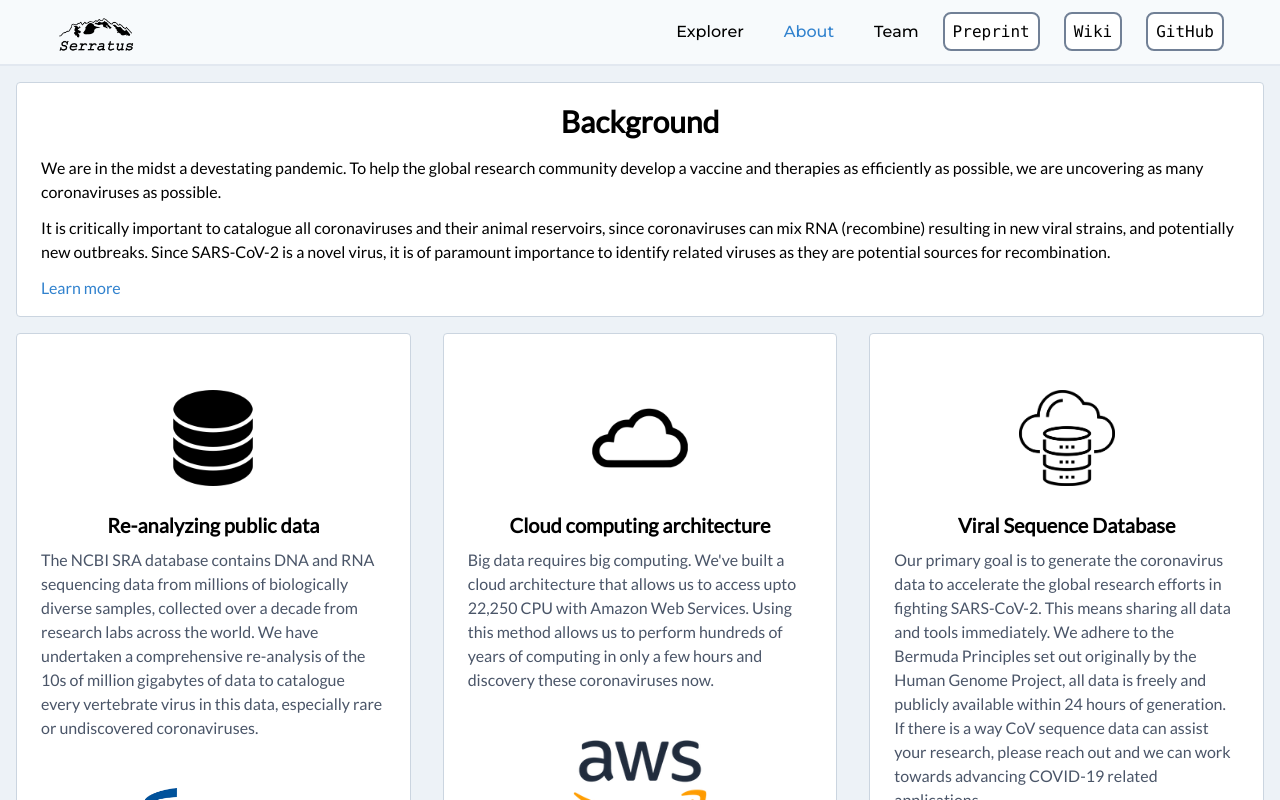
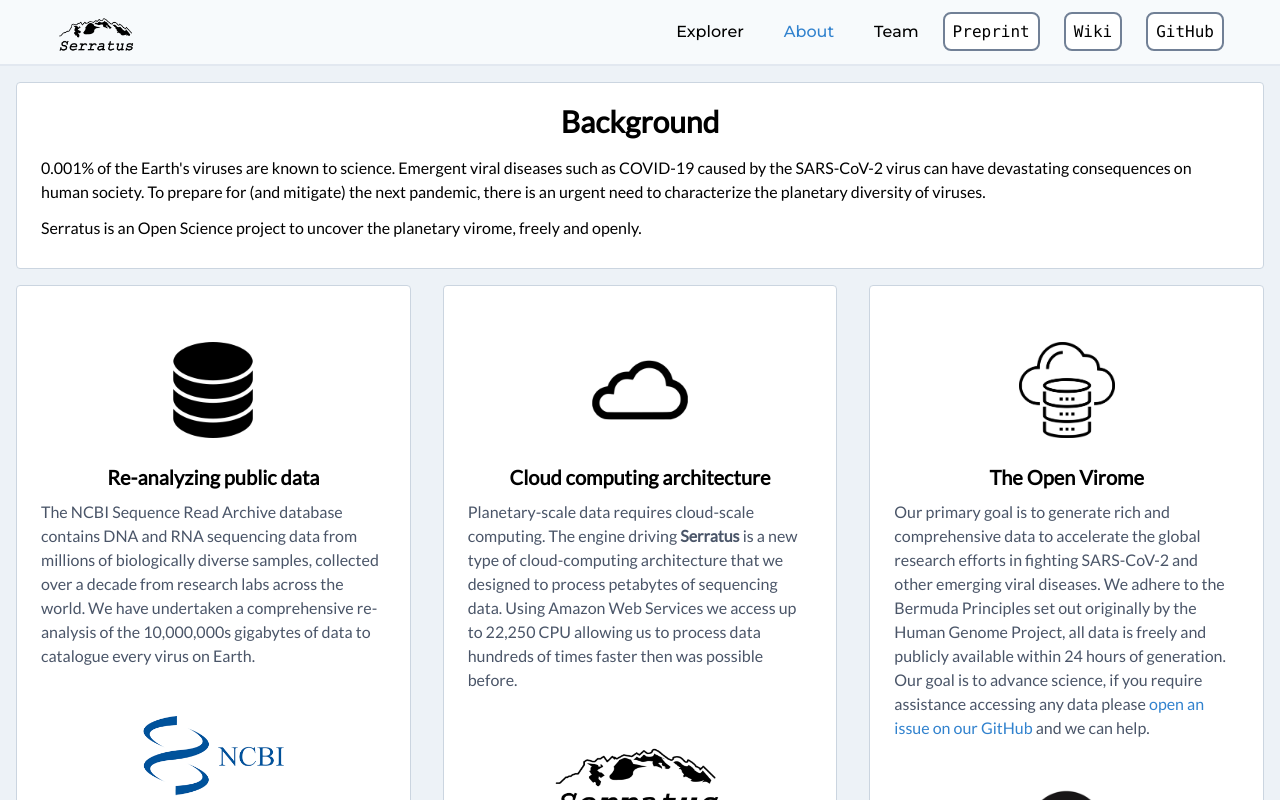
Before and after one commit to serratus-bio/serratus.io, a React (Create React App) app: page /about in a window 1280 px wide. Shown: the top 800 px of the page. Built offline with nearby package versions, Linux system fonts and the light colour scheme; no server answers.

Commit message:
update About page

```diff
--- a/src/components/AboutCard.jsx
+++ /dev/null
@@ -1,27 +0,0 @@
-import React from 'react'
-import {
-    classesBoxBorder,
-    ExternalLink
-} from '../common/Helpers';
-
-// assumes 3 instances
-
-const AboutCard = (props) => {
-    return (
-        <div className={`m-4 sm:py-10 lg:w-1/3 ${classesBoxBorder}`}>
-            <img className="h-24 w-24 mt-4 m-auto" src={props.imgTop} alt={props.imgTopAlt} />
-            <div className="m-6">
-                <div className="font-bold text-xl mb-2 text-center">{props.title}</div>
-                <p className="text-gray-700 text-base">{props.text}</p>
-            </div>
-            <div>
-                <ExternalLink href={props.imgBottomLink} >
-                    <span className="inline-block align-middle h-full"></span>
-                    <img className="align-middle m-auto h-20" src={props.imgBottom} alt={props.imgBottomAlt} />
-                </ExternalLink>
-            </div>
-        </div>
-    )
-}
-
-export default AboutCard;
--- a/src/pages/About.jsx
+++ b/src/pages/About.jsx
@@ -1,6 +1,5 @@
 import React from 'react'
 import { Helmet } from 'react-helmet';
-import AboutCard from '../components/AboutCard';
 import {
   classesBoxBorder,
   ExternalLink
@@ -17,42 +16,62 @@ const About = () => {
       {headTags}
       <div className={`py-4 px-6 mx-4 ${classesBoxBorder}`}>
         <h1 className="text-3xl font-bold text-center">Background</h1>
-        <p className="my-3">We are in the midst a devestating pandemic. To help the global research community develop a vaccine and therapies as efficiently as possible, we are uncovering as many coronaviruses as possible.</p>
-        <p className="my-3">It is critically important to catalogue all coronaviruses and their animal reservoirs, since coronaviruses can mix RNA (recombine) resulting in new viral strains, and potentially new outbreaks. Since SARS-CoV-2 is a novel virus, it is of paramount importance to identify related viruses as they are potential sources for recombination.</p>
-        <p className="text-blue-600"><ExternalLink href="https://www.youtube.com/watch?v=MtZk7JEOzus">Learn more</ExternalLink></p>
+        <p className="my-3"> 0.001% of the Earth's viruses are known to science. Emergent viral diseases such as COVID-19 caused by the SARS-CoV-2 virus can have devastating consequences on human society. To prepare for (and mitigate) the next pandemic, there is an urgent need to characterize the planetary diversity of viruses.</p>
+        <p className="my-3">Serratus is an Open Science project to uncover the planetary virome, freely and openly.</p>
       </div>
       <hr className="block sm:hidden" />
       <div className="flex flex-col lg:flex-row">
         <AboutCard
             title="Re-analyzing public data"
-          text="The NCBI SRA database contains DNA and RNA sequencing data from millions of biologically diverse samples, collected over a decade from research labs across the world. We have undertaken a comprehensive re-analysis of the 10s of million gigabytes of data to catalogue every vertebrate virus in this data, especially rare or undiscovered coronaviruses."
             imgTop="/db.png"
             imgTopAlt="database"
             imgBottom="/ncbi.png"
             imgBottomAlt="NCBI logo"
-          imgBottomLink="https://www.ncbi.nlm.nih.gov/sra" />
+            imgBottomLink="https://www.ncbi.nlm.nih.gov/sra">
+          The NCBI Sequence Read Archive database contains DNA and RNA sequencing data from millions of biologically diverse samples, collected over a decade from research labs across the world. We have undertaken a comprehensive re-analysis of the 10,000,000s gigabytes of data to catalogue every virus on Earth.
+        </AboutCard>
         <hr className="block sm:hidden" />
         <AboutCard
             title="Cloud computing architecture"
-          text="Big data requires big computing. We've built a cloud architecture that allows us to access upto 22,250 CPU with Amazon Web Services. Using this method allows us to perform hundreds of years of computing in only a few hours and discovery these coronaviruses now."
             imgTop="/cloud.png"
             imgTopAlt="cloud"
-          imgBottom="/aws-logo.png"
+            imgBottom="/serratus.png"
             imgBottomAlt="AWS logo"
-          imgBottomLink="https://github.com/ababaian/serratus/wiki/Architecture-and-Pipeline" />
+            imgBottomLink="https://github.com/ababaian/serratus/wiki/Architecture-and-Pipeline">
+          Planetary-scale data requires cloud-scale computing. The engine driving <b>Serratus</b> is a new type of cloud-computing architecture that we designed to process petabytes of sequencing data. Using Amazon Web Services we access up to 22,250 CPU allowing us to process data hundreds of times faster then was possible before.
+        </AboutCard>
         <hr className="block sm:hidden" />
         <AboutCard
-          title="Viral Sequence Database"
-          text="Our primary goal is to generate the coronavirus data to accelerate the global research efforts in fighting SARS-CoV-2. This means sharing all data and tools immediately.
-          We adhere to the Bermuda Principles set out originally by the Human Genome Project, all data is freely and publicly available within 24 hours of generation. If there is a way CoV sequence data can assist your research, please reach out and we can work towards advancing COVID-19 related applications."
+            title="The Open Virome"
             imgTop="/dbcloud.png"
             imgTopAlt="cloud db icon"
             imgBottom="/gh.png"
             imgBottomAlt="GitHub logo"
-          imgBottomLink="https://github.com/ababaian/serratus/wiki/Access-Data-Release" />
+            imgBottomLink="https://github.com/ababaian/serratus/wiki/Access-Data-Release">
+          Our primary goal is to generate rich and comprehensive data to accelerate the global research efforts in fighting SARS-CoV-2 and other emerging viral diseases.
+          We adhere to the Bermuda Principles set out originally by the Human Genome Project, all data is freely and publicly available within 24 hours of generation. Our goal is to advance science, if you require assistance accessing any data please <ExternalLink className="text-blue-600" href="https://github.com/ababaian/serratus/issues">open an issue on our GitHub</ExternalLink> and we can help.
+        </AboutCard>
       </div>
     </div>
   )
 }
 
 export default About;
+
+const AboutCard = ({imgTop, imgTopAlt, title, text, imgBottom, imgBottomLink, imgBottomAlt, children}) => {
+  return (
+      <div className={`m-4 sm:py-10 lg:w-1/3 ${classesBoxBorder}`}>
+          <img className="h-24 w-24 mt-4 m-auto" src={imgTop} alt={imgTopAlt} />
+          <div className="m-6">
+              <div className="font-bold text-xl mb-2 text-center">{title}</div>
+              <p className="text-gray-700 text-base">{children}</p>
+          </div>
+          <div>
+              <ExternalLink href={imgBottomLink} >
+                  <span className="inline-block align-middle h-full"></span>
+                  <img className="align-middle m-auto h-20" src={imgBottom} alt={imgBottomAlt} />
+              </ExternalLink>
+          </div>
+      </div>
+  )
+}
```
Also changed, not shown: public/aws-logo.png (deleted). Lines whose indentation alone changed are shown as unchanged.
